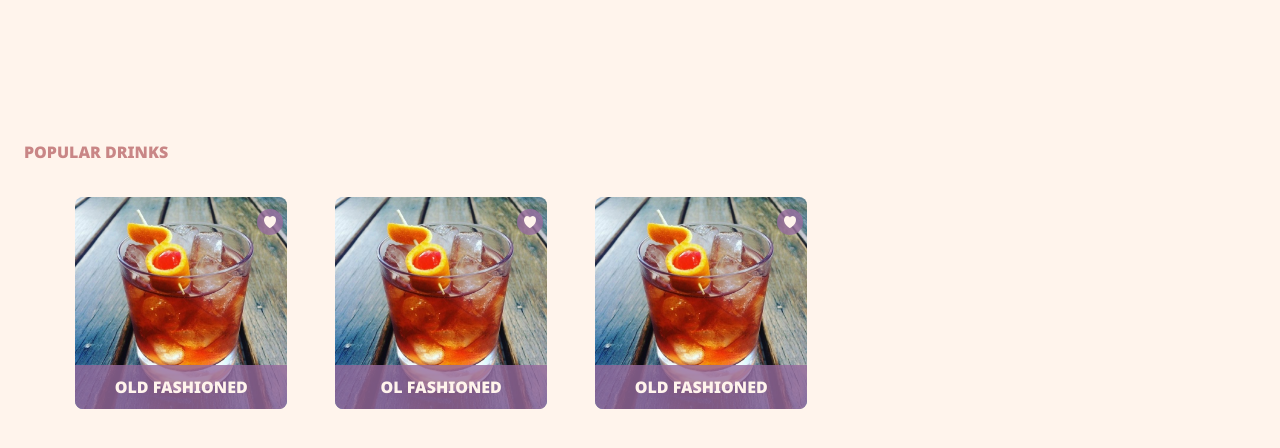
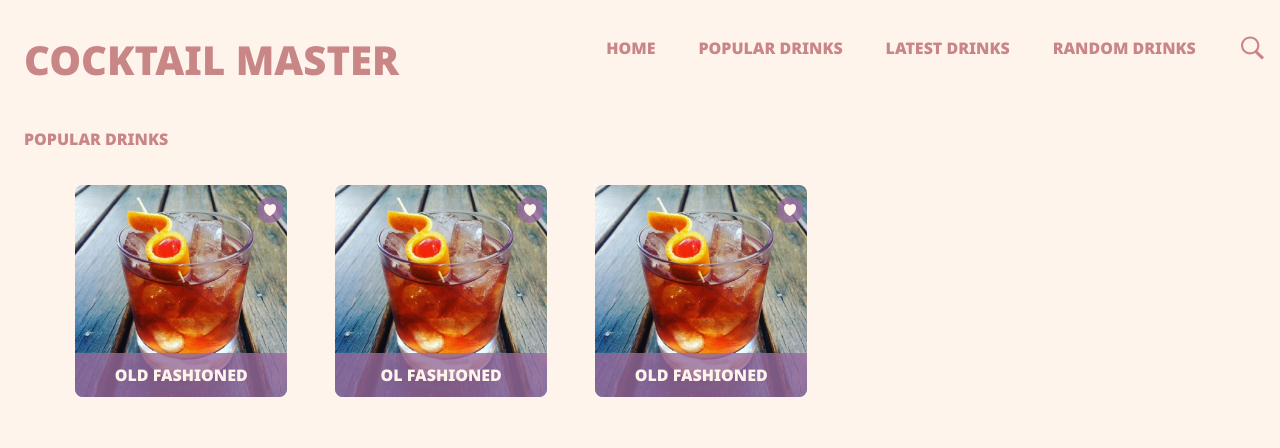
Before and after one commit to Stellar-Junior-Dev/cocktailMasters-alexandra, a React (Create React App) app: page /#/category/0 in a window 1280 px wide. Shown: the top 448 px of the page. Built offline with nearby package versions, Linux system fonts and the light colour scheme.

Commit message:
category page style fix

```diff
--- a/src/components/category/Category.js
+++ b/src/components/category/Category.js
@@ -4,14 +4,15 @@ import { Link } from "react-router-dom";
 import { useDispatch } from "react-redux";
 export function Category({ categoryTitle, cocktails, id, className, source }) {
   const dispatch = useDispatch();
+  console.log(source);
   return (
     <>
-      <div className="category">
+      <div className={`category ${source==="cat-page" ? "cat-page" : ""}`}>
         <div className="catDetails">
           <div className="catTitle">
             <h1>{categoryTitle}</h1>
           </div>
-          {source && (
+          {source==="homepage" && (
             <div className="view">
               <Link
                 to={`/category/${id}`}
--- a/src/components/category/category.css
+++ b/src/components/category/category.css
@@ -51,4 +51,8 @@
     flex-wrap: wrap;
     overflow-x: initial;
   }
+  .category.cat-page{
+    margin-top: -100px;
+  }
+
 }
--- a/src/components/weboptions/WebOptions.js
+++ b/src/components/weboptions/WebOptions.js
@@ -11,13 +11,14 @@ import { useState } from "react";
 import { selectOpenPopup } from "../../selectors/selectCocktailData";
 import Input from "../input/Input";
 
-export function WebOptions() {
+export function WebOptions({source}) {
+  console.log(source);
   const open = useSelector(selectOpenPopup);
   const [searchValue, setSearchValue] = useState("");
   const dispatch = useDispatch();
   const cocktailData = useSelector(selectCocktailData);
   return (
-    <div className="weboptions">
+    <div className={`weboptions ${source==="cat-page" ? "cat-page" : ""}`}>
       <div className="categories">
         {open === POPUP_NAME.SEARCH && (
           <Input
--- a/src/components/weboptions/weboptions.css
+++ b/src/components/weboptions/weboptions.css
@@ -34,3 +34,15 @@
   right: 0;
   width: 25px;
 }
+
+.weboptions.cat-page {
+  position: absolute;
+  width: 55%;
+  float: right;
+  display: flex;
+  justify-content: space-evenly;
+  margin-right: 1%;
+  right: 0;
+  align-items: center;
+  top:0;
+}
--- a/src/pages/categories/CategoryPage.js
+++ b/src/pages/categories/CategoryPage.js
@@ -1,5 +1,6 @@
 import { Controls } from "../../components/controls/Controls";
 import { Category } from "../../components/category/Category";
+import { WebOptions } from "../../components/weboptions/WebOptions";
 import { useDispatch, useSelector } from "react-redux";
 import { useEffect } from "react";
 import { useParams } from "react-router";
@@ -22,10 +23,13 @@ export function CategoryPage() {
     !!category && (
       <>
         {mobile && <Controls />}
-        {mobile && (
+
           <div className="title">
             <h2>COCKTAIL MASTER</h2>
           </div>
+
+        {!mobile && (
+          <WebOptions source={"cat-page"}/>
         )}
         <div className="content">
           <Category
@@ -33,6 +37,7 @@ export function CategoryPage() {
             id={category.categoryId}
             categoryTitle={category.categoryTitle}
             cocktails={category.cocktails}
+            source={"cat-page"}
           />
         </div>
       </>
--- a/src/pages/categories/categoryPage.css
+++ b/src/pages/categories/categoryPage.css
@@ -3,7 +3,7 @@
   flex-wrap: wrap;
   margin: auto;
   width: 92%;
-  justify-content: space-between;
+  justify-content: flex-start;
 }
 
 .category-page .card {
--- a/src/pages/homepage/Homepage.js
+++ b/src/pages/homepage/Homepage.js
@@ -13,7 +13,7 @@ export function HomePage() {
     <>
       <div className="info">
         {mobile && <Controls />}
-        {!mobile && <WebOptions />}
+        {!mobile && <WebOptions source={"homepage"} />}
 
         <div className="title">
           <h2>COCKTAIL MASTER</h2>
```
